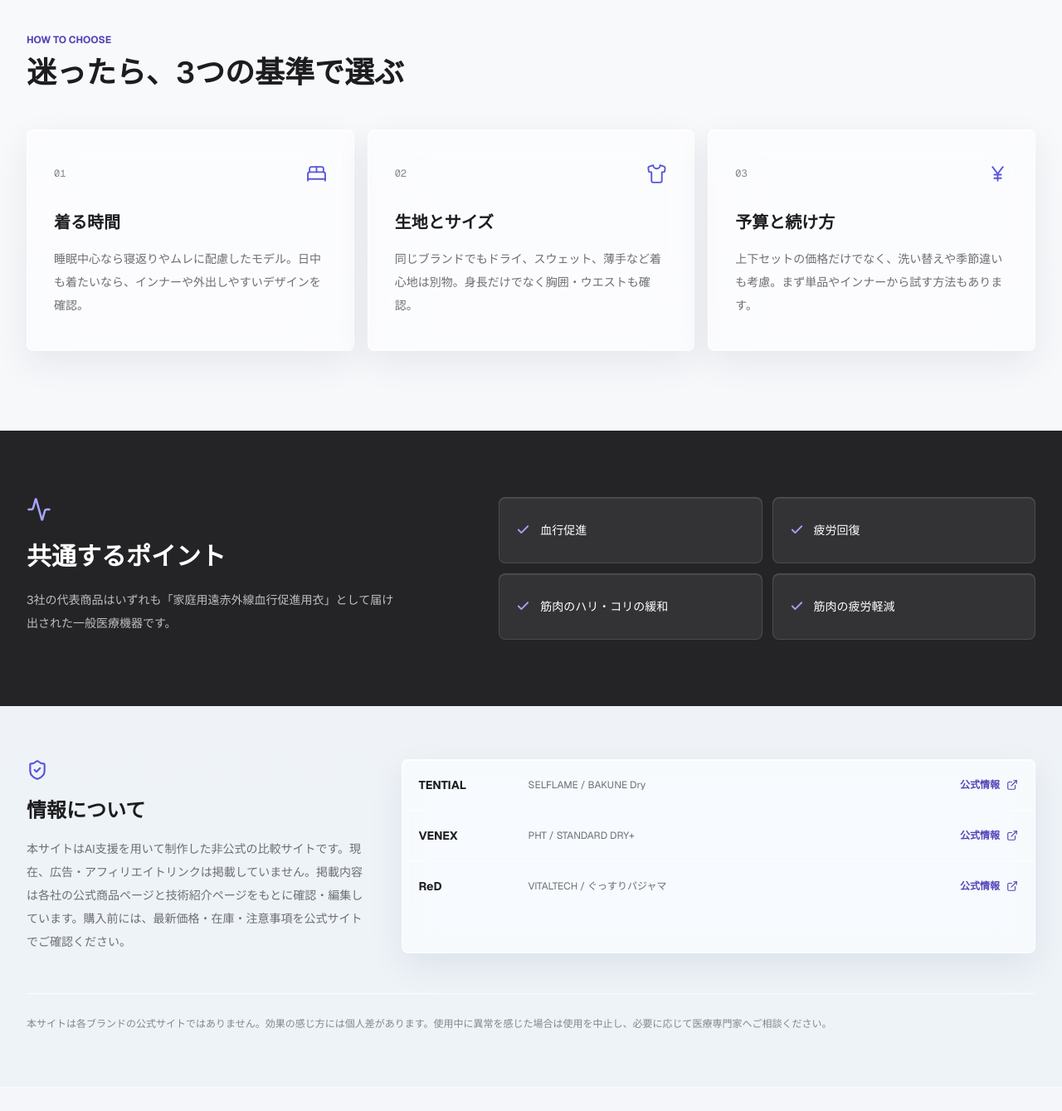
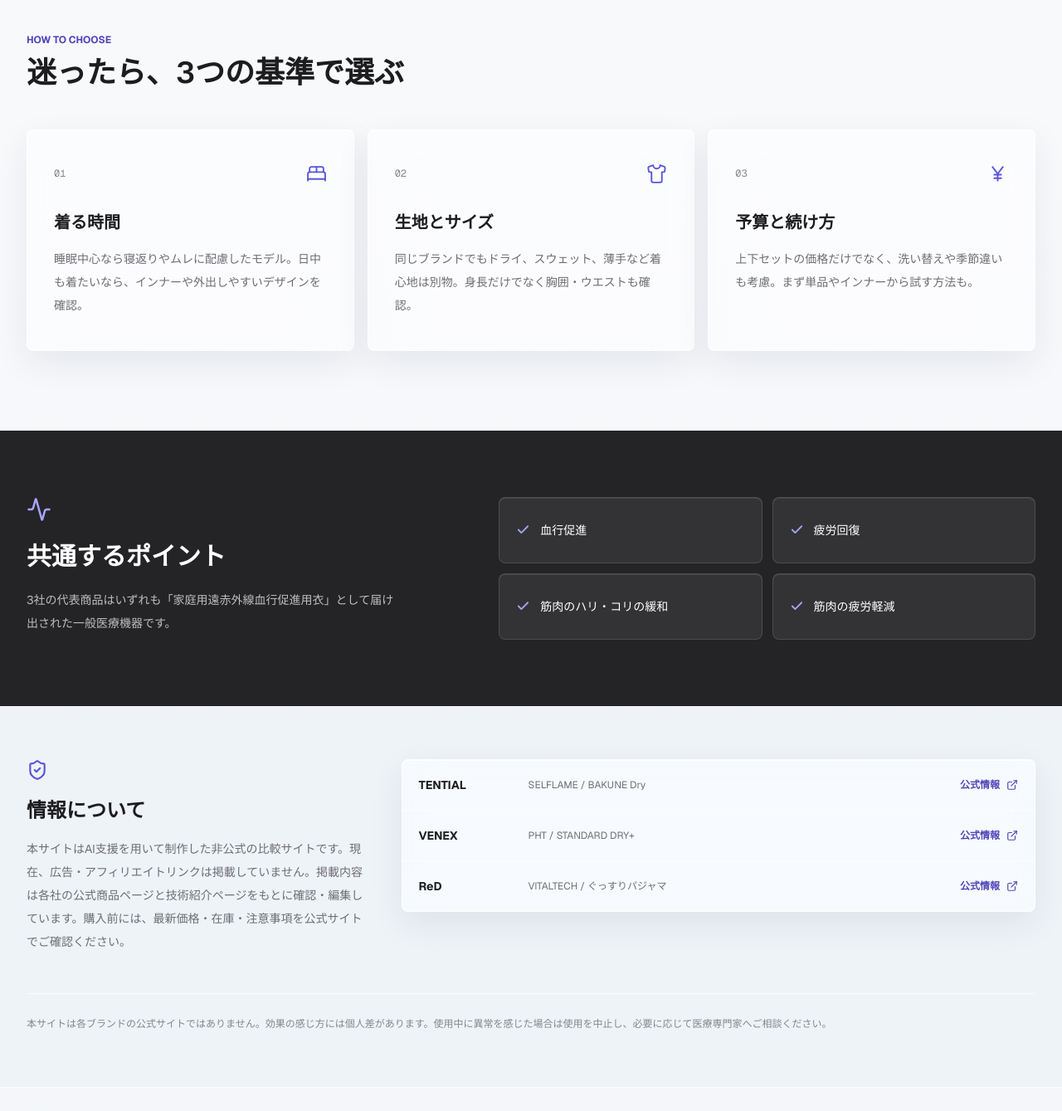
Before and after one commit to kodev-pj/recovery-wear-comparison, a Next.js app: page / in a window 1280 px wide. Shown: the part 2452-3791 px from the top of the page at 83% size. Built offline with nearby package versions, Linux system fonts and the light colour scheme.

Commit message:
Fix official links panel spacing

```diff
--- a/src/app/page.tsx
+++ b/src/app/page.tsx
@@ -54,7 +54,7 @@ export default function Home() {
       number: "03",
       icon: JapaneseYen,
       title: "予算と続け方",
-      body: "上下セットの価格だけでなく、洗い替えや季節違いも考慮。まず単品やインナーから試す方法もあります。",
+      body: "上下セットの価格だけでなく、洗い替えや季節違いも考慮。まず単品やインナーから試す方法も。",
     },
   ];
 
@@ -435,7 +435,7 @@ export default function Home() {
 
       <section id="sources" className="section-ambient px-5 py-16 lg:px-8">
         <div className="mx-auto max-w-7xl">
-          <div className="grid gap-10 md:grid-cols-[0.7fr_1.3fr]">
+          <div className="grid gap-10 md:grid-cols-[0.7fr_1.3fr] md:items-start">
             <div>
               <ShieldCheck
                 aria-hidden="true"
```
